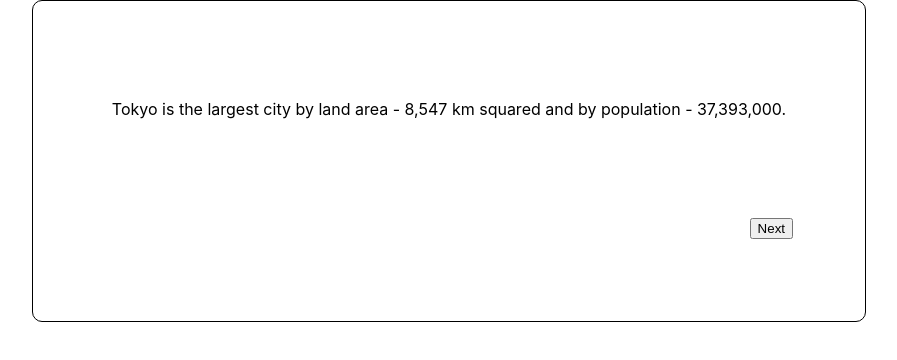
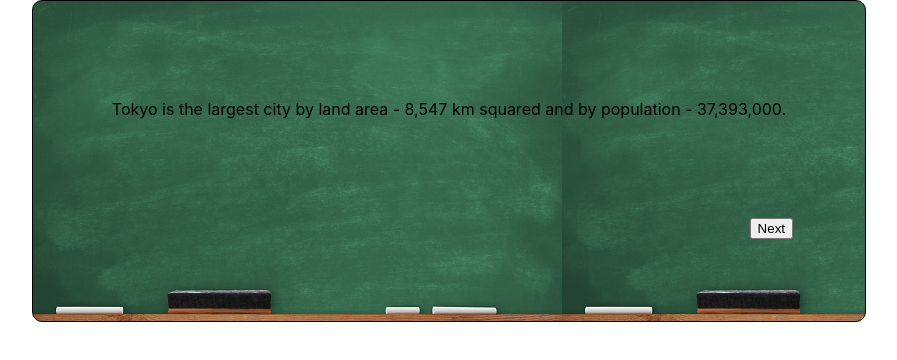
Before and after one commit to otsang3/interactive-learning, a React (Create React App) app: page /geography/cities in a window 1280 px wide. Shown: the top 360 px of the page, without its empty margins (191-1088 px from the left). Built offline with nearby package versions, Linux system fonts and the light colour scheme.

Commit message:
added chalkboard background img

```diff
--- a/src/index.css
+++ b/src/index.css
@@ -43,6 +43,7 @@ p {
 } */
 
 .slide-container {
+  background-image: url('/src/images/chalkboard.jpg');
   border: 1px solid black;
   border-radius: 10px;
   display: flex;
```
Also changed, not shown: src/images/chalkboard.jpg (added), 1 other file (tests, documents, lock files or other folders).
